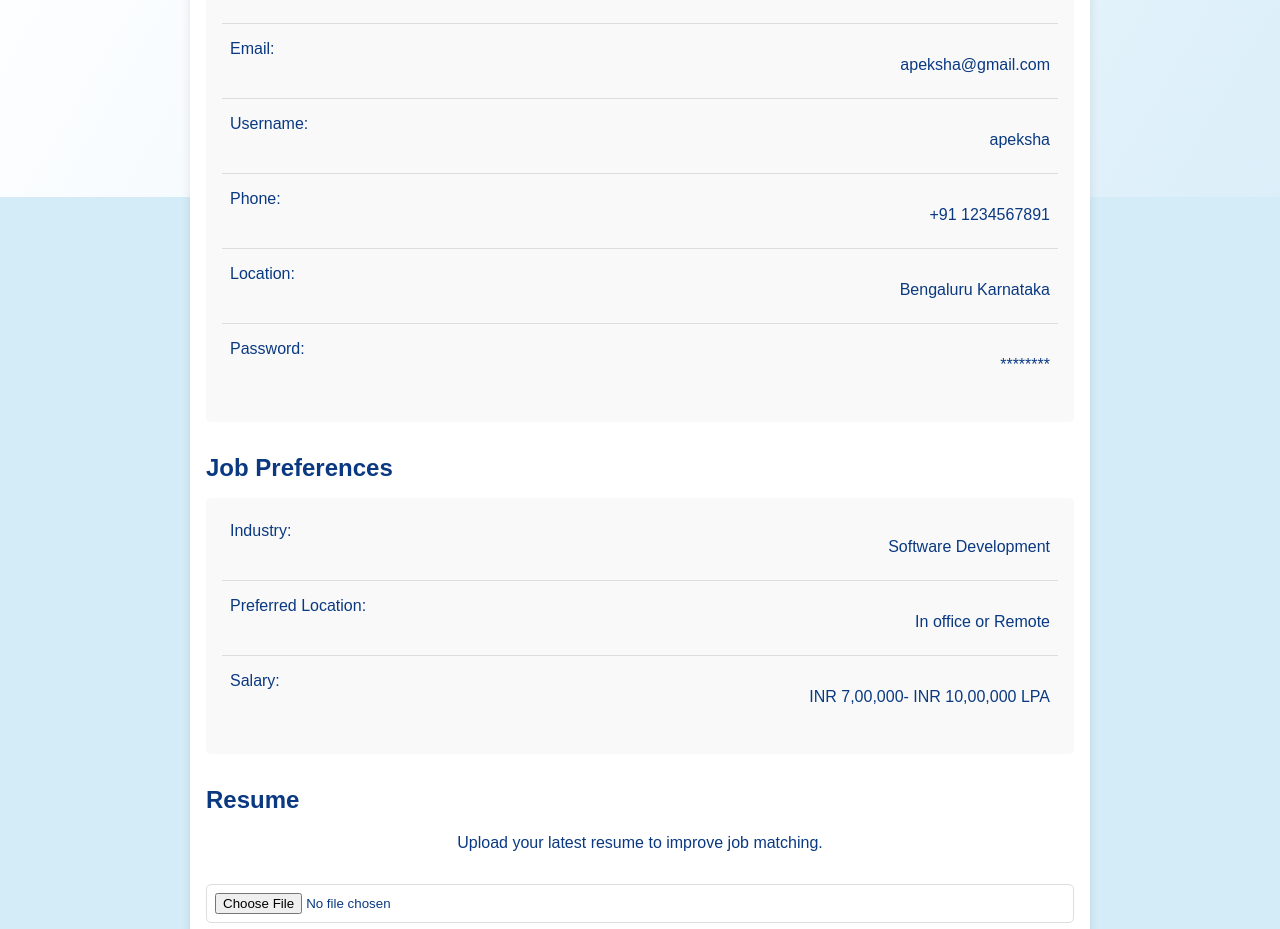
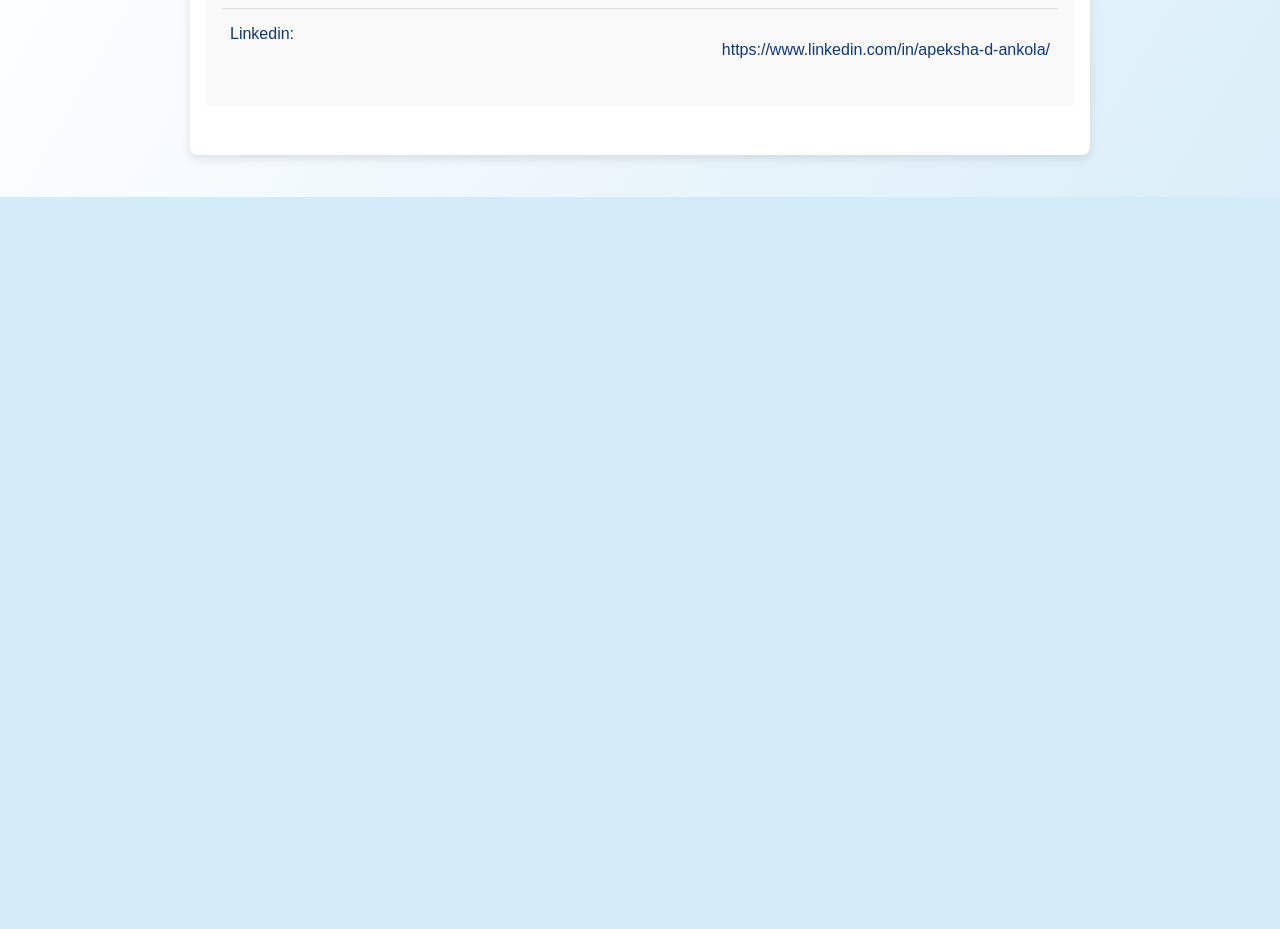
Before and after one commit to apeksha-ankola/JobScraper-Frontend, a React (Create React App) app: page /profile in a window 1280 px wide. Shown: the part 603-1532 px from the top of the page. After the commit the page ends 800 px from the top, so only its background shows below. Built offline with nearby package versions, Linux system fonts and the light colour scheme.

Commit message:
Profile section changed

```diff
--- a/src/Components/Profile/Profile.css
+++ b/src/Components/Profile/Profile.css
@@ -40,12 +40,12 @@ body {
   margin: 2rem 0;
 }
 
-.profile-image {
+/* .profile-image {
   width: 150px;
   height: 150px;
   border-radius: 50%;
   border: 3px solid #1f509a;
-}
+} */
 
 .profile-card h2 {
   margin: 0.5rem 0;
@@ -112,50 +112,9 @@ body {
   background-color: #174076;
 }
 
-/* Job Preferences Section */
-.profile-preferences {
-  margin: 2rem 0;
-}
-
-.profile-preferences h2 {
-  color: #0a3981;
-  margin-bottom: 1rem;
-}
-
-.preferences-list {
-  background-color: #f9f9f9;
-  padding: 1rem;
-  border-radius: 5px;
-}
-
-.preference-item {
-  display: flex;
-  justify-content: space-between;
-  margin-bottom: 0.5rem;
-  padding: 0.5rem;
-  border-bottom: 1px solid #ddd;
-}
-
-.preference-item:last-child {
-  border-bottom: none;
-}
-
-.update-preferences-btn {
-  background-color: #1f509a;
-  color: white;
-  border: none;
-  padding: 0.5rem 1rem;
-  border-radius: 5px;
-  margin-top: 1rem;
-  cursor: pointer;
-}
-
-.update-preferences-btn:hover {
-  background-color: #174076;
-}
 
 /* Resume Upload Section */
-.resume-upload {
+/* .resume-upload {
   text-align: center;
 }
 
@@ -177,7 +136,7 @@ body {
 
 .upload-resume-btn:hover {
   background-color: #06305b;
-}
+} */
 
 input {
   border: 1px solid #ddd;
--- a/src/Components/Profile/Profile.jsx
+++ b/src/Components/Profile/Profile.jsx
@@ -4,15 +4,11 @@ import "./Profile.css";
 const Profile = () => {
   const [isEditing, setIsEditing] = useState(false);
   const [profileData, setProfileData] = useState({
-    fullName: "Apeksha D Ankola",
-    email: "apeksha@gmail.com",
-    username: "apeksha",
+    name: "Apeksha D Ankola",
     phone: "+91 1234567891",
     location: "Bengaluru Karnataka",
-    password: "********",
-    industry: "Software Development",
-    preferredLocation: "In office or Remote",
-    salary: "INR 7,00,000- INR 10,00,000 LPA",
+    github: "https://github.com/apeksha-ankola",
+    linkedin: "https://www.linkedin.com/in/apeksha-d-ankola/",
   });
 
   const handleInputChange = (e) => {
@@ -33,20 +29,19 @@ const Profile = () => {
     <div className="profile-container">
       {/* Header Section */}
       <header className="profile-header">
-        <h1>Welcome, {profileData.fullName}</h1>
+        <h1>Welcome, {profileData.name}</h1>
         <p>Your personalized job-matching assistant</p>
       </header>
 
       {/* Profile Details Section */}
       <section className="profile-details">
         <div className="profile-card">
-          <img
+          {/* <img
             src="https://via.placeholder.com/150"
             alt="Profile"
             className="profile-image"
-          />
-          <h2>{profileData.fullName}</h2>
-          <p>Software Engineer | React Developer</p>
+          /> */}
+          {/* <h2>{profileData.name}</h2> */}
           {!isEditing && (
             <button className="edit-profile-btn" onClick={handleEditClick}>
               Edit Profile
@@ -59,7 +54,7 @@ const Profile = () => {
       <section className="personal-info">
         <h2>Personal Information</h2>
         <div className="info-list">
-          {["fullName", "email", "username", "phone", "location", "password"].map(
+          {["name", "phone", "location","github", "linkedin" ].map(
             (field) => (
               <div className="info-item" key={field}>
                 <span>{field.replace(/^\w/, (c) => c.toUpperCase())}:</span>
@@ -79,32 +74,6 @@ const Profile = () => {
         </div>
       </section>
 
-      {/* Job Preferences Section */}
-      <section className="profile-preferences">
-        <h2>Job Preferences</h2>
-        <div className="preferences-list">
-          {["industry", "preferredLocation", "salary"].map((field) => (
-            <div className="preference-item" key={field}>
-              <span>
-                {field
-                  .replace(/([A-Z])/g, " $1")
-                  .replace(/^\w/, (c) => c.toUpperCase())}:
-              </span>
-              {isEditing ? (
-                <input
-                  type="text"
-                  name={field}
-                  value={profileData[field]}
-                  onChange={handleInputChange}
-                />
-              ) : (
-                <p>{profileData[field]}</p>
-              )}
-            </div>
-          ))}
-        </div>
-      </section>
-
       {/* Save Button */}
       {isEditing && (
         <button className="update-info-btn" onClick={handleSaveClick}>
@@ -113,14 +82,14 @@ const Profile = () => {
       )}
 
       {/* Resume Upload Section */}
-      <section className="profile-resume">
+      {/* <section className="profile-resume">
         <h2>Resume</h2>
         <div className="resume-upload">
           <p>Upload your latest resume to improve job matching.</p>
           <input type="file" className="resume-input" />
           <button className="upload-resume-btn">Upload</button>
         </div>
-      </section>
+      </section> */}
     </div>
   );
 };
```
